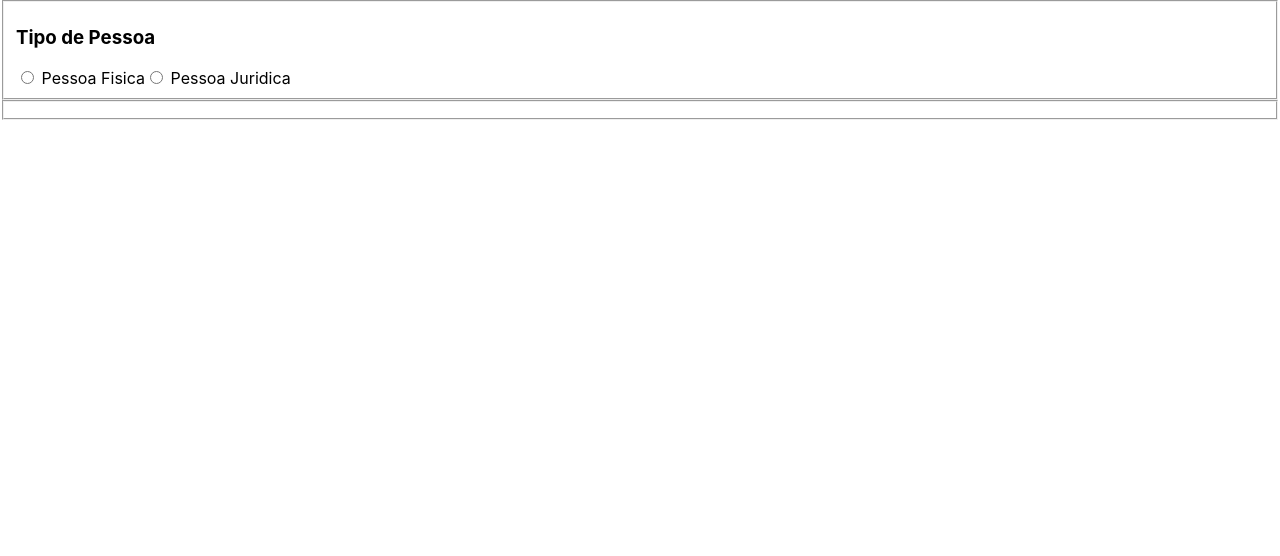
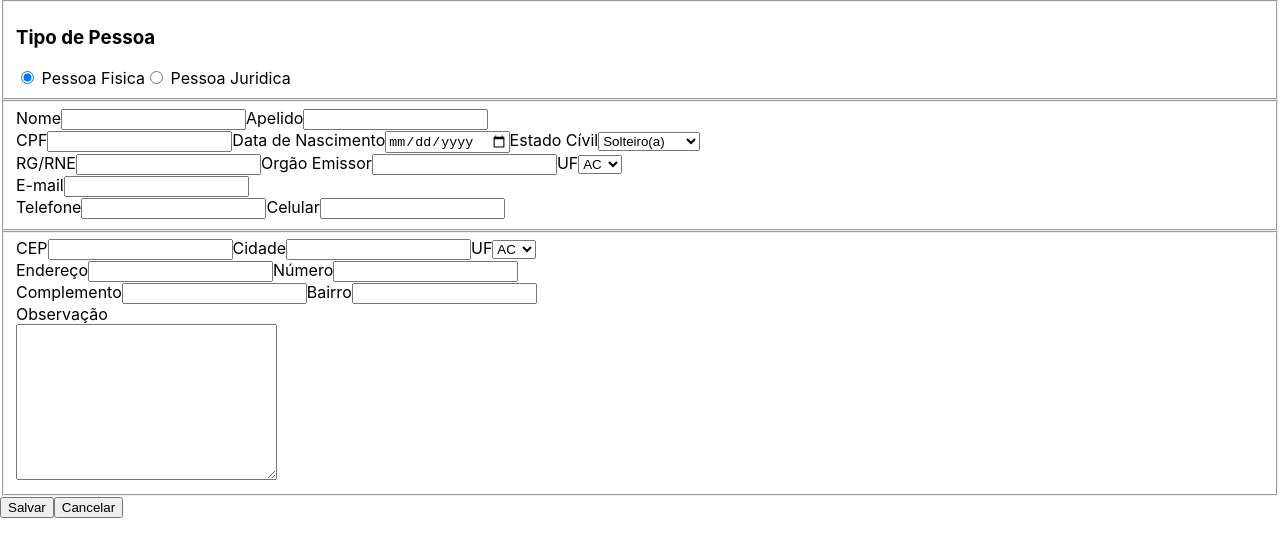
Before and after one commit to WallacyFrancis/crud-cadastro-clientes, a React (Create React App) app: page /clientes/cadastro in a window 1280 px wide. Shown: the top 556 px of the page. Built offline with nearby package versions, Linux system fonts and the light colour scheme.

Commit message:
Finalizado componente Form.jsx

```diff
--- a/src/frontend/Pages/Form.jsx
+++ b/src/frontend/Pages/Form.jsx
@@ -1,4 +1,6 @@
 import React, { Component } from "react";
+// import FormPJ from "../Components/FormPJ";
+import FormPF from "../Components/FormPF";
 
 class Form extends Component {
   render() {
@@ -7,15 +9,13 @@ class Form extends Component {
         <fieldset>
           <h3>Tipo de Pessoa</h3>
           <label>
-            <input type="radio" name="cpf" /> Pessoa Fisica
+            <input type="radio" name="pessoa" value="pf" checked /> Pessoa Fisica
           </label>
           <label>
-            <input type="radio" name="cnpj" /> Pessoa Juridica
+            <input type="radio" name="pessoa" value="pj" /> Pessoa Juridica
           </label>
         </fieldset>
-        <fieldset>
-
-        </fieldset>
+          <FormPF />
       </form>
     );
   }
```
